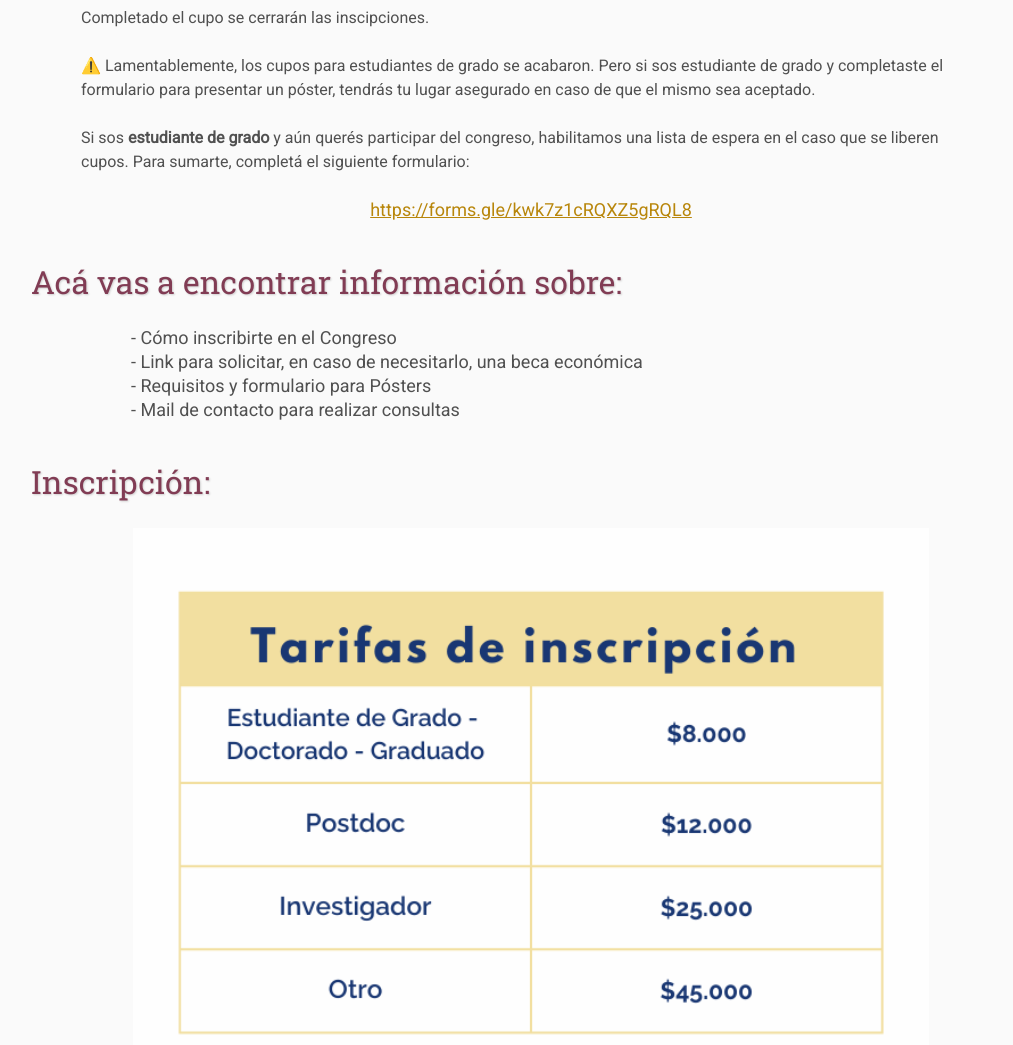
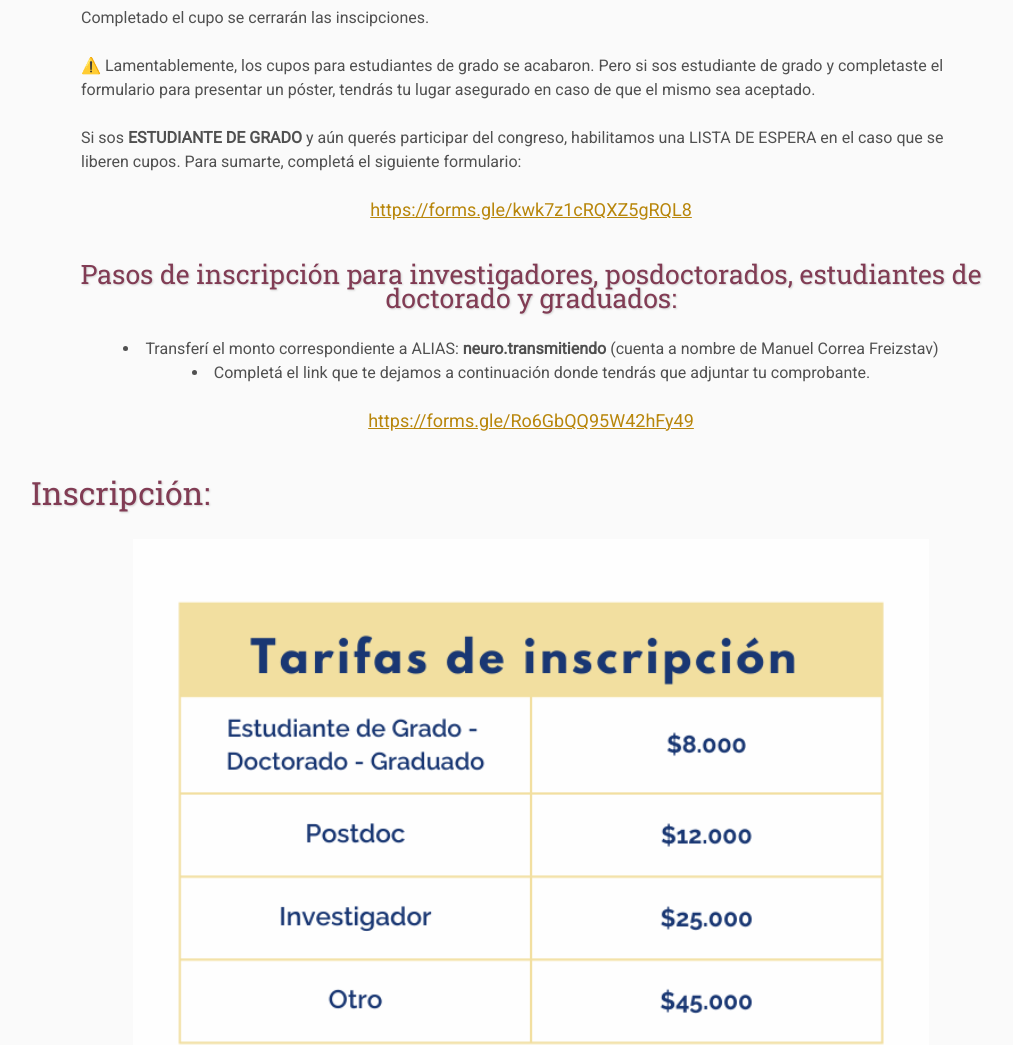
Before and after one commit to congreso-ciencias-cognitivas/congreso-ciencias-cognitivas-2024, a plain HTML site: page registration/index.html in a window 1280 px wide. Shown: the part 700-1745 px from the top of the page, without its empty margins (109-1122 px from the left). Drawn offline with Linux system fonts and the light colour scheme; files that its build step writes are made by us from their sources.

Commit message:
update registration

```diff
--- a/registration/index.html
+++ b/registration/index.html
@@ -61,23 +61,21 @@
     </p>
 
     <p>
-        Si sos <b>estudiante de grado</b> y aún querés participar del congreso, habilitamos una lista de espera en el caso que se liberen cupos. Para sumarte, completá el siguiente formulario:
+        Si sos <b>ESTUDIANTE DE GRADO</b> y aún querés participar del congreso, habilitamos una LISTA DE ESPERA en el caso que se liberen cupos. Para sumarte, completá el siguiente formulario:
     </p>
 
     <p style="font-size: 18px; text-align: center;">
         <a href="https://forms.gle/kwk7z1cRQXZ5gRQL8" target="_blank">https://forms.gle/kwk7z1cRQXZ5gRQL8</a>
     </p>
 
-    <h2>Acá vas a encontrar información sobre:</h2>
-
-    <p style="font-size: 18px;">
-        <ul style="list-style-type: none; font-size: 18px;">
-            <li> - Cómo inscribirte en el Congreso</li>
-            <li> - Link para solicitar, en caso de necesitarlo, una beca económica</li>
-            <li> - Requisitos y formulario para Pósters</li>
-            <li> - Mail de contacto para realizar consultas</li>
-        </ul>
-    </p>
+    <div align="center">
+        <h3>Pasos de inscripción para investigadores, posdoctorados, estudiantes de doctorado y graduados:</h3>
+        <li> Transferí el monto correspondiente a ALIAS: <b>neuro.transmitiendo</b> (cuenta a nombre de Manuel Correa Freizstav)</li>
+        <li> Completá el link que te dejamos a continuación donde tendrás que adjuntar tu comprobante.</li>
+        <p style="font-size: 18px; text-align: center;">
+        <a href="https://forms.gle/Ro6GbQQ95W42hFy49" target="_blank">https://forms.gle/Ro6GbQQ95W42hFy49</a>
+        </p>
+    </div>
 
     <h2>Inscripción:</h2>
 
@@ -88,15 +86,6 @@
                 </a>
         </tr>
     </table>
-
-    <div align="center">
-        <h3>Pasos de inscripción para investigadores, posdoctorados, estudiantes de doctorado y graduados:</h3>
-        <li> Transferí el monto correspondiente a ALIAS: <b>neuro.transmitiendo</b> (cuenta a nombre de Manuel Correa Freizstav)</li>
-        <li> Completá el link que te dejamos a continuación donde tendrás que adjuntar tu comprobante.</li>
-        <p style="font-size: 18px; text-align: center;">
-        <a href="https://forms.gle/Ro6GbQQ95W42hFy49" target="_blank">https://forms.gle/Ro6GbQQ95W42hFy49</a>
-        </p>
-    </div>
 
     <div align="center">
         <h3>Ante cualquier consulta, podés contactarnos escribiendo a:</h3>
```
